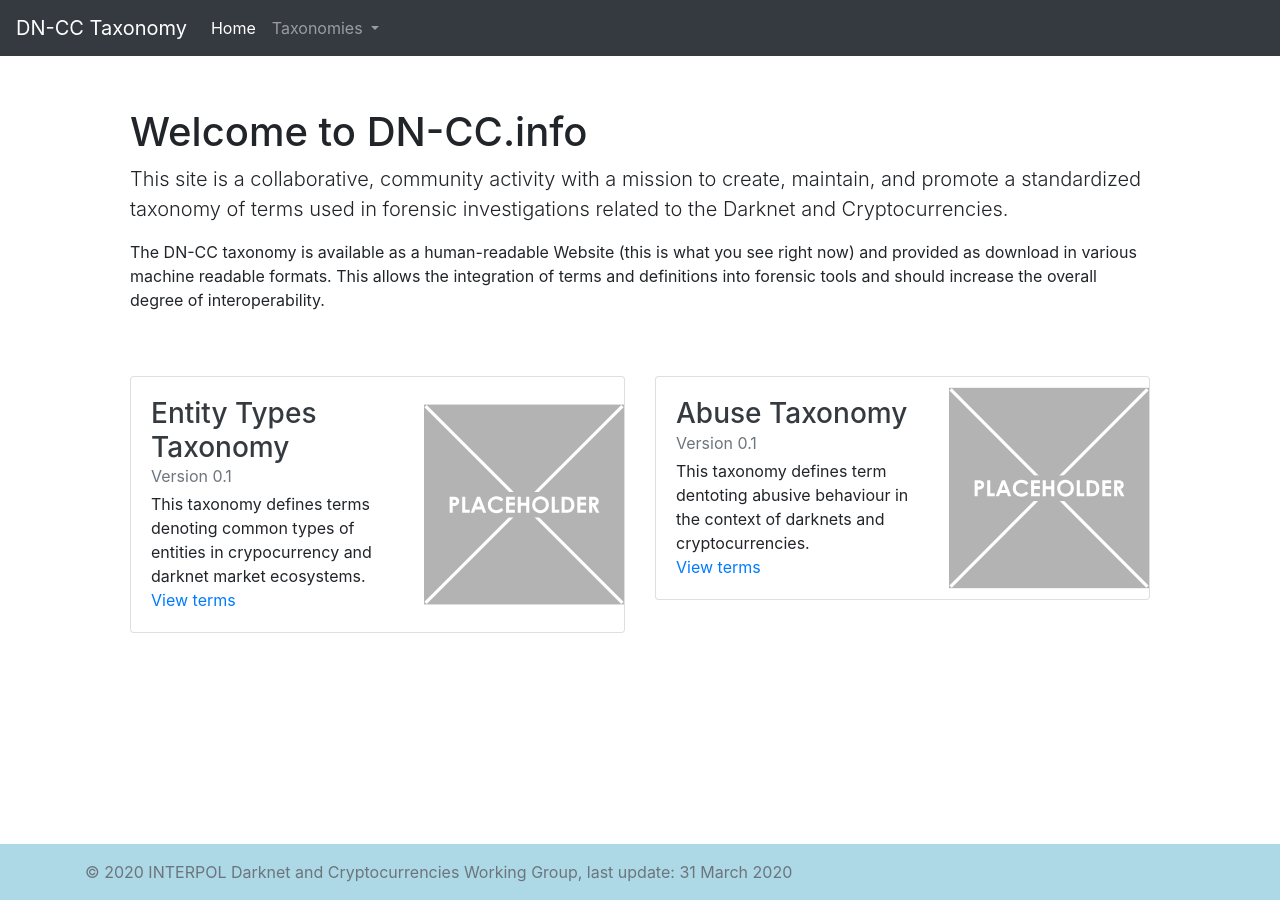
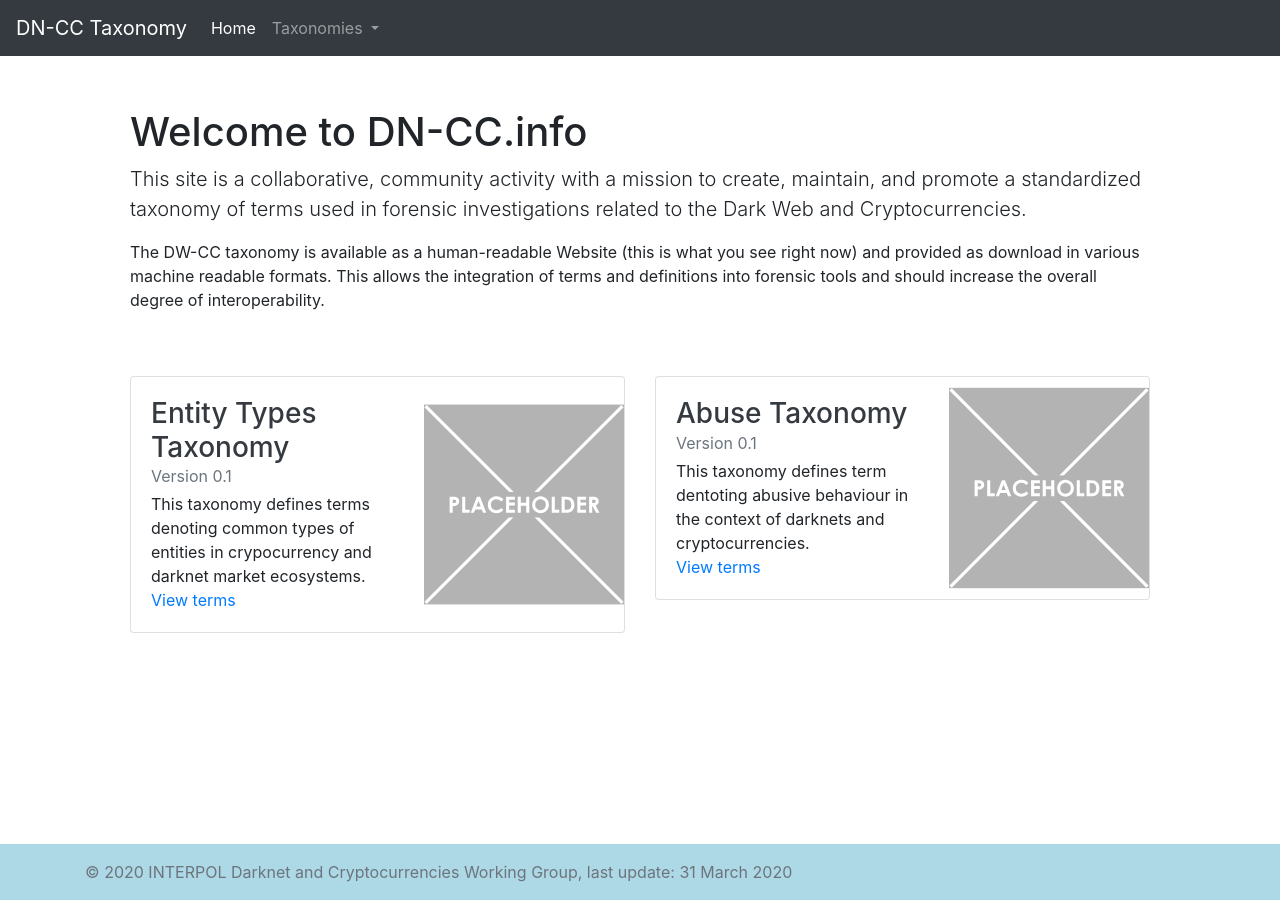
Before and after one commit to INTERPOL-Innovation-Centre/DW-VA-Taxonomy, a Jekyll site: the page built from index.html, in a window 1280 px wide. Built offline with Jekyll 4.4.1, drawn with Linux system fonts in a browser that asks for light colours.

Commit message:
Update index.html

```diff
--- a/index.html
+++ b/index.html
@@ -9,9 +9,9 @@ title: Home
     <div class="col-md-12">
       <h1>Welcome to DN-CC.info</h1>
 
-      <p class="lead">This site is a collaborative, community activity with a mission to create, maintain, and promote a standardized taxonomy of terms used in forensic investigations related to the Darknet and Cryptocurrencies.</p>
+      <p class="lead">This site is a collaborative, community activity with a mission to create, maintain, and promote a standardized taxonomy of terms used in forensic investigations related to the Dark Web and Cryptocurrencies.</p>
 
-      <p>The DN-CC taxonomy is available as a human-readable Website (this is what you see right now)
+      <p>The DW-CC taxonomy is available as a human-readable Website (this is what you see right now)
         and provided as download in various machine readable formats. This allows the integration of terms and definitions into forensic tools and should increase the overall degree of interoperability.</p>
     </div>
   </div>
```
